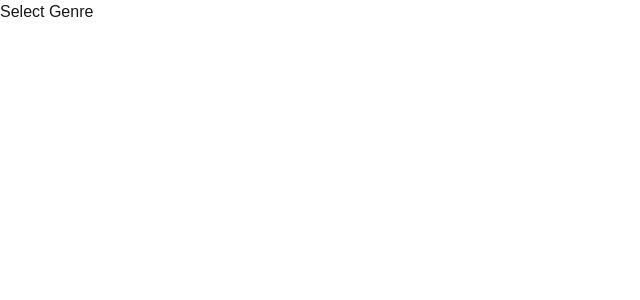
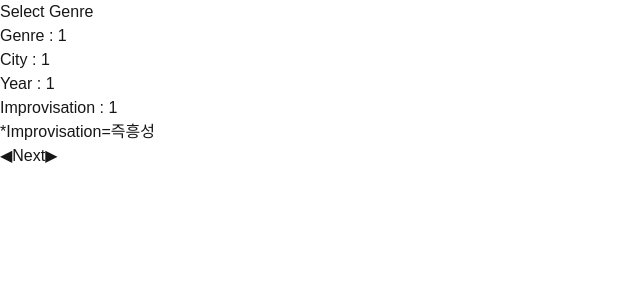
Before and after one commit to ksd210-fig/jazz_chronicle, a Next.js app: page /02_select_genre in a window 1280 px wide. Shown: the top 300 px of the page, without its empty margins (0-640 px from the left). Built offline with nearby package versions, Linux system fonts and the light colour scheme.

Commit message:
select_genre 데이터 연결

```diff
--- a/app/02_select_genre/page.tsx
+++ b/app/02_select_genre/page.tsx
@@ -1,7 +1,34 @@
+"use client";
+
+import Link from "next/link";
+import { useState } from "react";
+import dataList from "@/app/database";
+
 export default function SelectGenre() {
+  const [index, setIndex] = useState(0);
+
   return(
     <div>
       <h1>Select Genre</h1>
+      <div>
+        <p>Genre : {dataList[index].genre}</p>
+        <p>City : {dataList[index].city}</p>
+        <p>Year : {dataList[index].year}</p>
+        <p>Improvisation : {dataList[index].improvisation}</p>
+      </div>
+      <p>*Improvisation=즉흥성</p>
+      <div>
+        <button onClick={() => {
+          const newIndex = index - 1;
+          setIndex(newIndex < 0 ? dataList.length - 1 : newIndex);
+        }}>◀︎</button>
+        <Link href="/03_select_artist">Next</Link>
+        <button onClick={() => {
+          const newIndex = index + 1;
+          setIndex(newIndex >= dataList.length ? 0 : newIndex);
+          }}>▶︎</button>
+
+      </div>
     </div>
   )
 }
--- a/app/database.ts
+++ b/app/database.ts
@@ -3,7 +3,7 @@ const dataList: DataType[] = [
       genre: 1,
       city: 1,
       year: 1,
-      improvision: 1,
+      improvisation: 1,
       artist: ["1-1", "1-2", "1-3"],
       song: ["1-1", "1-2", "1-3"]
     },
@@ -11,7 +11,7 @@ const dataList: DataType[] = [
       genre: 2,
       city: 2,
       year: 2,
-      improvision: 2,
+      improvisation: 2,
       artist: ["2-1", "2-2", "2-3"],
       song: ["2-1", "2-2", "2-3"]
     }
```
